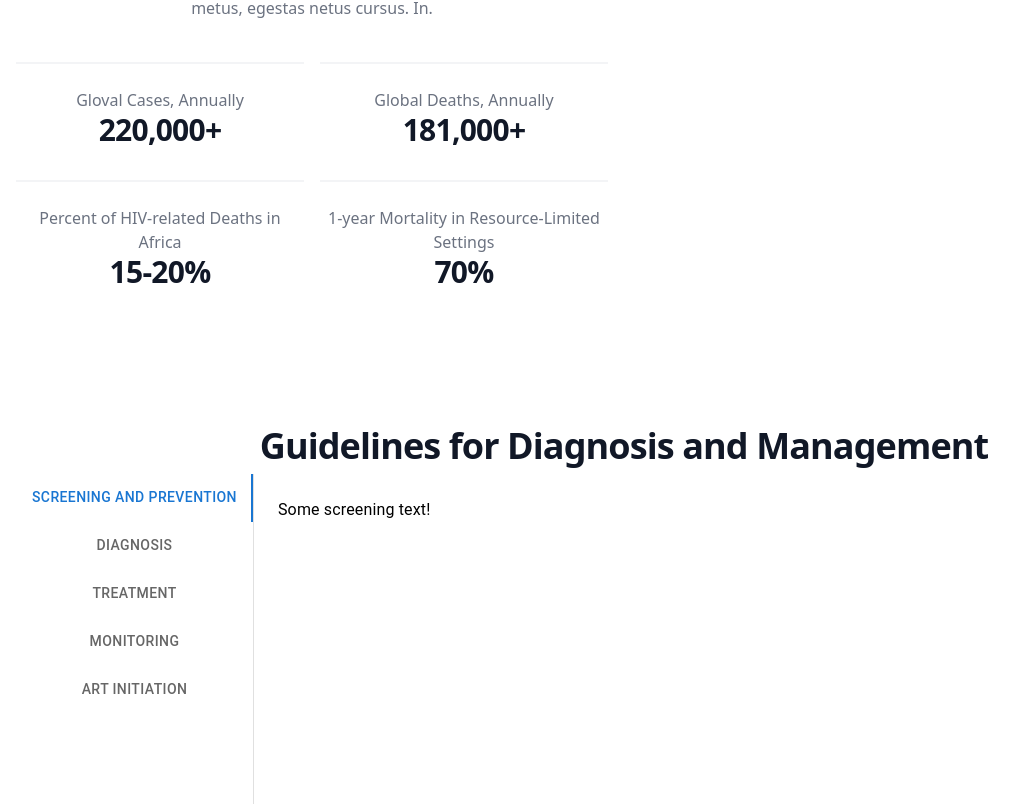
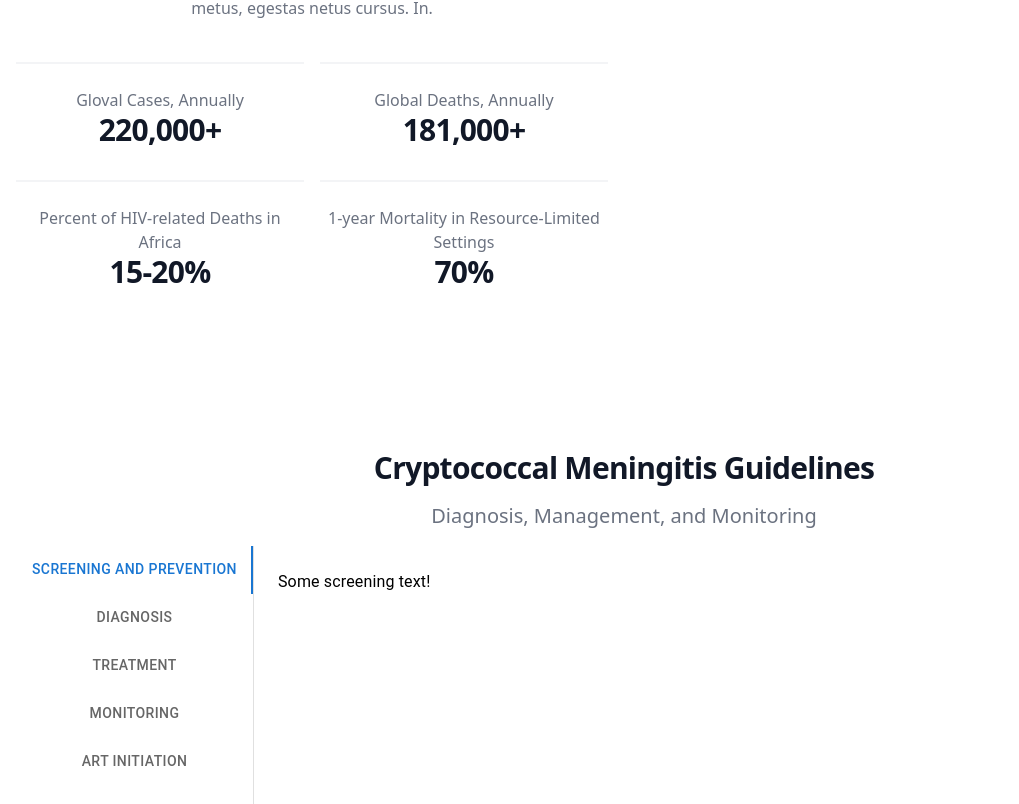
Before and after one commit to mfpullen22/chai, a React (Create React App) app: page / in a window 1280 px wide. Shown: the part 1034-1838 px from the top of the page, without its empty margins (16-1035 px from the left). Built offline with nearby package versions, Linux system fonts and the light colour scheme; a web font is replaced by a local one.

Commit message:
Restructured guidelines component a little

```diff
--- a/src/components/guidelines.js
+++ b/src/components/guidelines.js
@@ -51,11 +51,15 @@ function TabPanel(props) {
     };
 
     return (
-        <div className="bg-white overflow-hidden">
-            <div className="relative max-w-7xl mx-auto py-16 px-4 sm:px-6 lg:px-8">
-                <h3 className="my-2 text3xl leading-8 font-extrabold tracking-tight text-gray-900 sm:text-4xl z-50">
-                    Guidelines for Diagnosis and Management
-                 </h3>
+        <section
+        aria-labelledby="collection-heading"
+        className="max-w-xl mx-auto pt-24 px-4 sm:pt-24 sm:px-24 lg:max-w-7xl lg:px-8">
+            <h2 className="text-3xl font-extrabold tracking-tight text-gray-900">
+                Cryptococcal Meningitis Guidelines
+            </h2>
+            <p className="my-4 text-xl text-gray-500">
+                Diagnosis, Management, and Monitoring
+            </p>
                 <Box
                     sx={{ flexGrow: 1, bgcolor: 'background.paper', display: 'flex', height: 400 }}>
                     <Tabs
@@ -89,7 +93,6 @@ function TabPanel(props) {
                         <ARTInitiation />
                     </TabPanel>
                 </Box>
-            </div>
-        </div>
+    </section>
     );
   }
```
